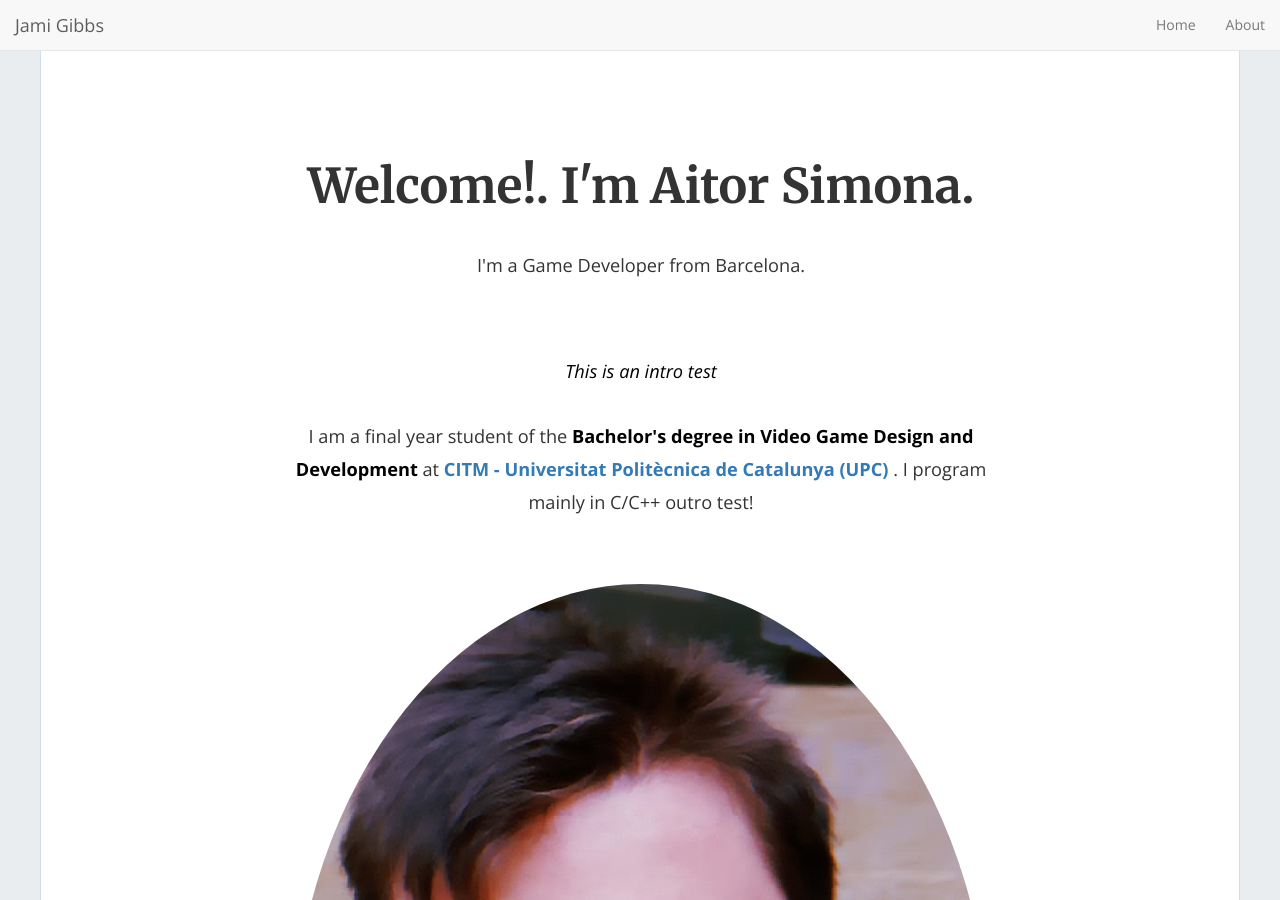
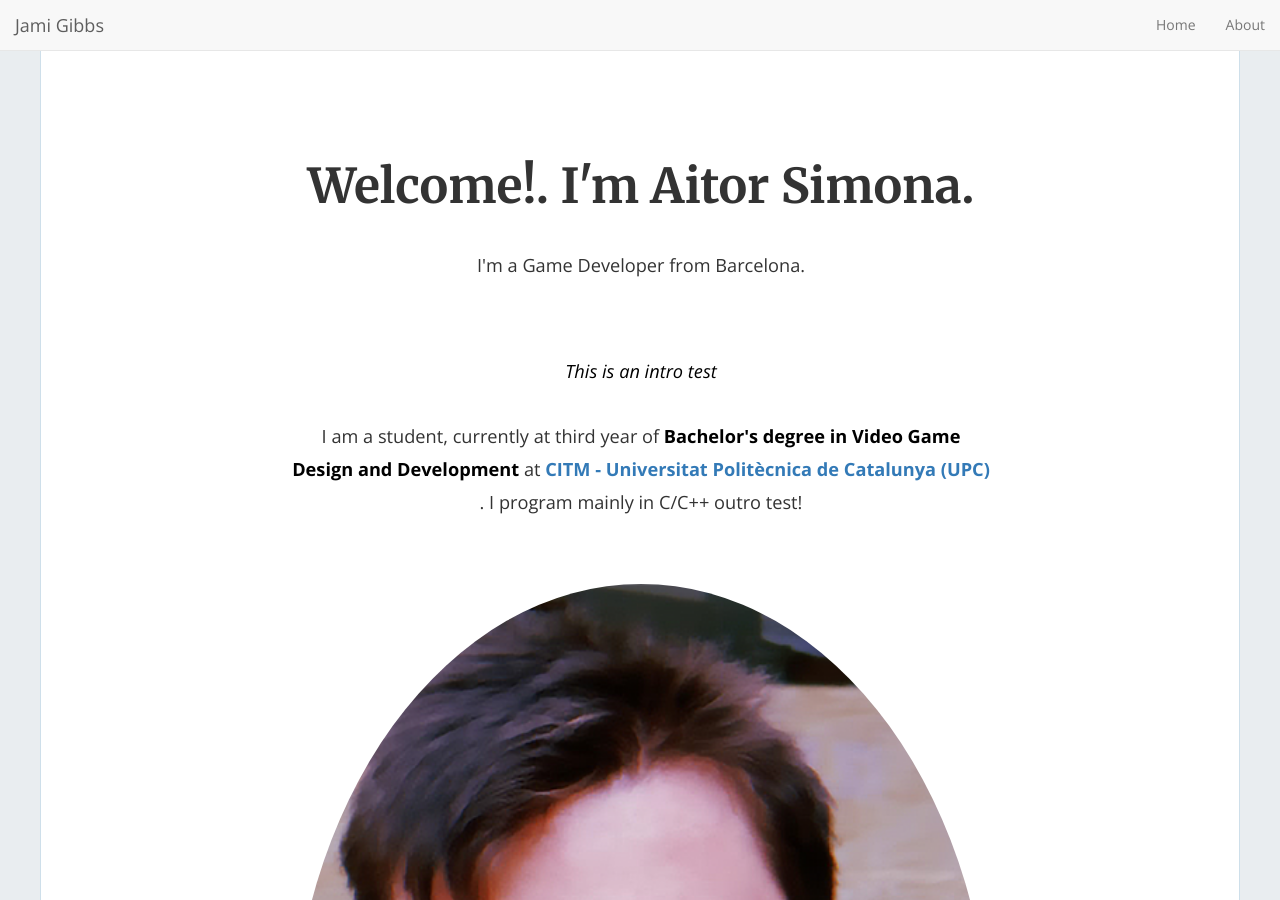
Before and after one commit to AitorSimona/aitorsimona.github.io, a Jekyll site: the page built from index.html, in a window 1280 px wide and 900 px high. Built offline with Jekyll 4.4.1, drawn with Linux system fonts in a browser that asks for light colours; nearby versions of some CDN libraries; the list of posts is cut into pages by our own code.

Commit message:
updated about and myself img

```diff
--- a/_data/About.yml
+++ b/_data/About.yml
@@ -3,7 +3,7 @@ intro: This is an intro test
 outro: I program mainly in C/C++ outro test!
 myself_img: /img/Myself.png
 
-university_intro: I am a final year student of the
+university_intro: I am a student, currently at third year of
 university_degree: Bachelor's degree in Video Game Design and Development
 university_name: CITM - Universitat Politècnica de Catalunya (UPC)
 university_url: https://www.citm.upc.edu/
```
Also changed, not shown: img/Myself.png.
